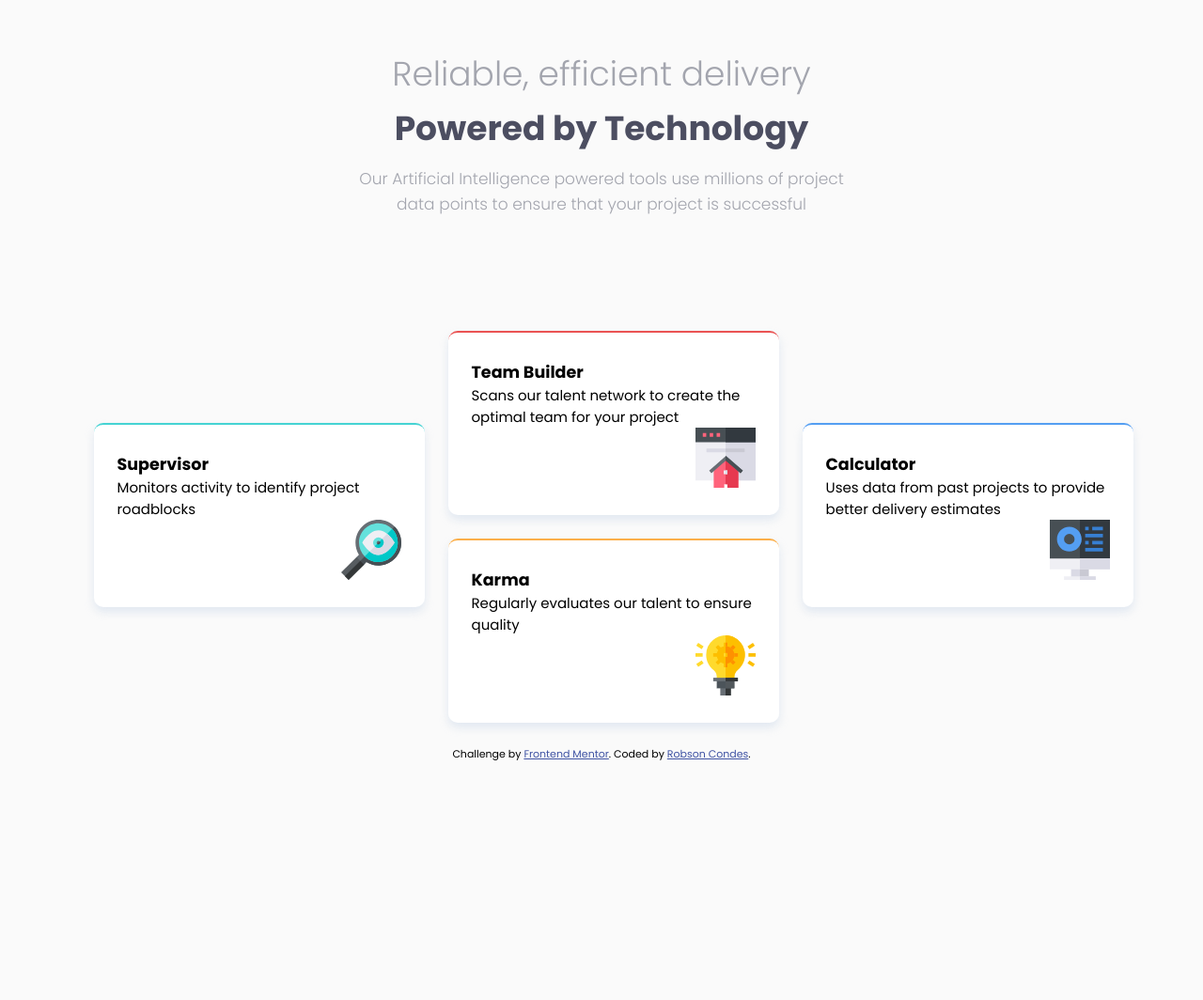
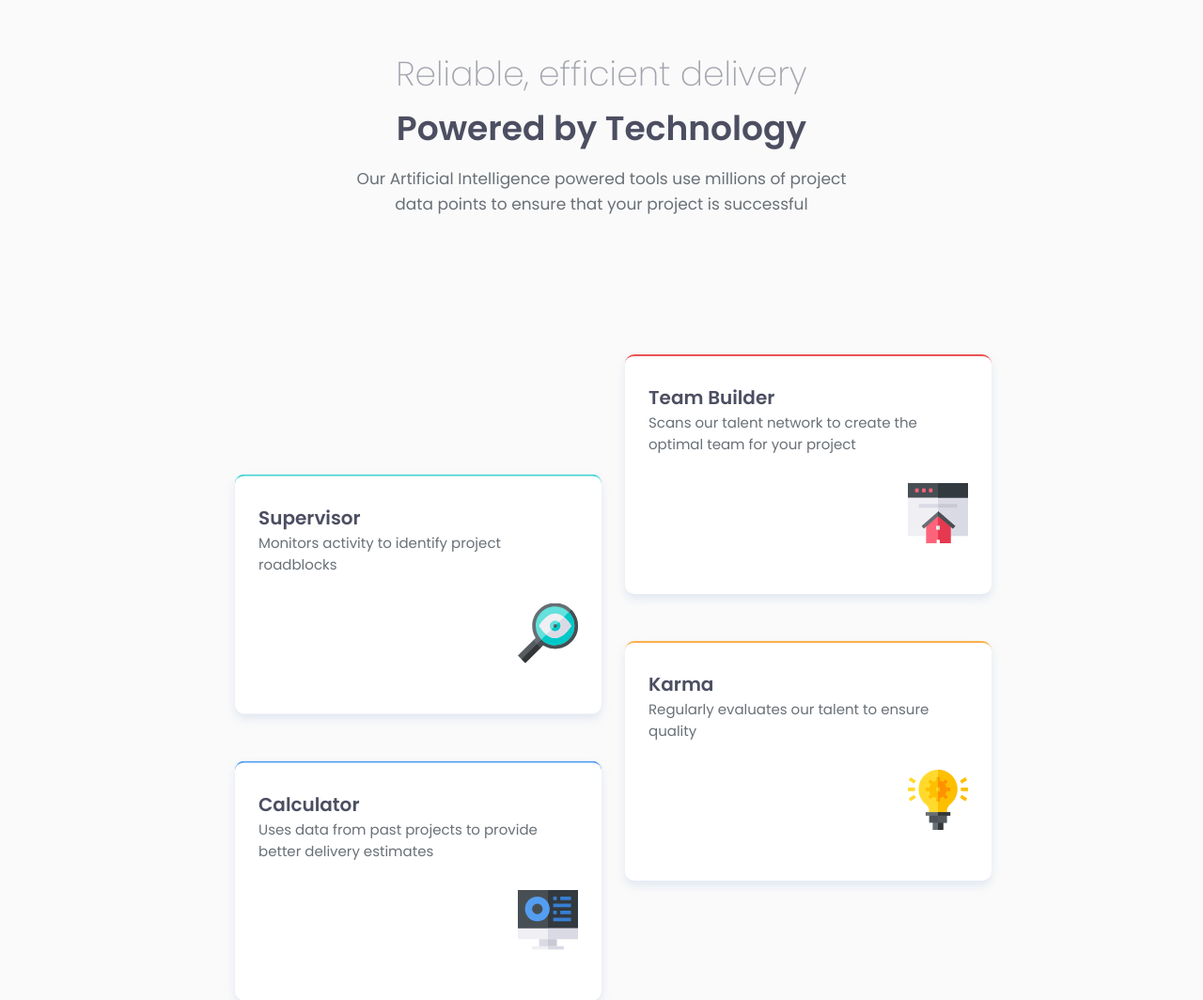
Before and after one commit to robsoncondes/desafio4cards, a plain HTML site: page index.html in a window 1280 px wide. Shown: the whole page at 94% size. Before the commit the page ends 811 px from the top, so only its background shows below. Drawn offline with Linux system fonts and the light colour scheme.

Commit message:
adição de novos seletores

```diff
--- a/css/style.css
+++ b/css/style.css
@@ -10,6 +10,7 @@
     --orangeColor: hsl(34, 97%, 64%);
     --blueColor: hsl(212, 86%, 64%);
     --veryDarkBlue: hsl(234, 12%, 34%);
+    --veryMediumBlue: hsl(212, 6%, 44%);
     --grayishBlue: hsl(229, 6%, 66%);
     --veryLightGray: hsl(0, 0%, 98%);
     --whiteColor: hsl(0, 0%, 100%);
@@ -69,24 +70,37 @@ header {
 
 header h1 {
     font-size: 27px;
-    font-weight: 300;
+    font-weight: 200;
     color: var(--grayishBlue);
 }
 
 header h2 {
     font-size: 27px;
+    font-weight: 600;
     color: var(--veryDarkBlue);
     margin-top: 8px;
     margin-bottom: 12px;
 }
 
 header p {
-    color: var(--grayishBlue);
+    color: var(--veryMediumBlue);
     font-size: 17px;
-    font-weight: 300;
+    font-weight: 400;
     width: 100%;
     max-width: 555px;
     margin: 0 auto;
+}
+
+.cards h3 {
+    color: var(--veryDarkBlue);
+    font-size: 20px;
+    font-weight: 600;
+}
+
+.cards p {
+    color: var(--veryMediumBlue);
+    font-size: 15px;
+    font-weight: 400;
 }
 
 /*End header Section*/
@@ -100,8 +114,8 @@ header p {
     background-color: var(--whiteColor);
     padding: 29px 25px;
     width: 100%;
-    max-width: 352px;
-    margin: 0 auto 25px auto;
+    max-width: 390px;
+    margin: 25px auto 25px auto;
     border-radius: 10px;
     border-top: 2px solid transparent;
     box-shadow: 0px 5px 10px 0px rgba(216, 226, 238, .75);
@@ -122,6 +136,8 @@ header p {
 
 .cards .card img {
     display: block;
+    padding-top: 30px;
+    padding-bottom: 25px;
     margin-left: auto;
 }
 
--- a/index.html
+++ b/index.html
@@ -59,11 +59,5 @@
       </div>
     </main>
   </div>
-  <footer>
-    <p class="attribution">
-      Challenge by <a href="https://www.frontendmentor.io?ref=challenge" target="_blank">Frontend Mentor</a>.
-      Coded by <a href="#">Robson Condes</a>.
-    </p>
-  </footer>
 </body>
 </html>
```
